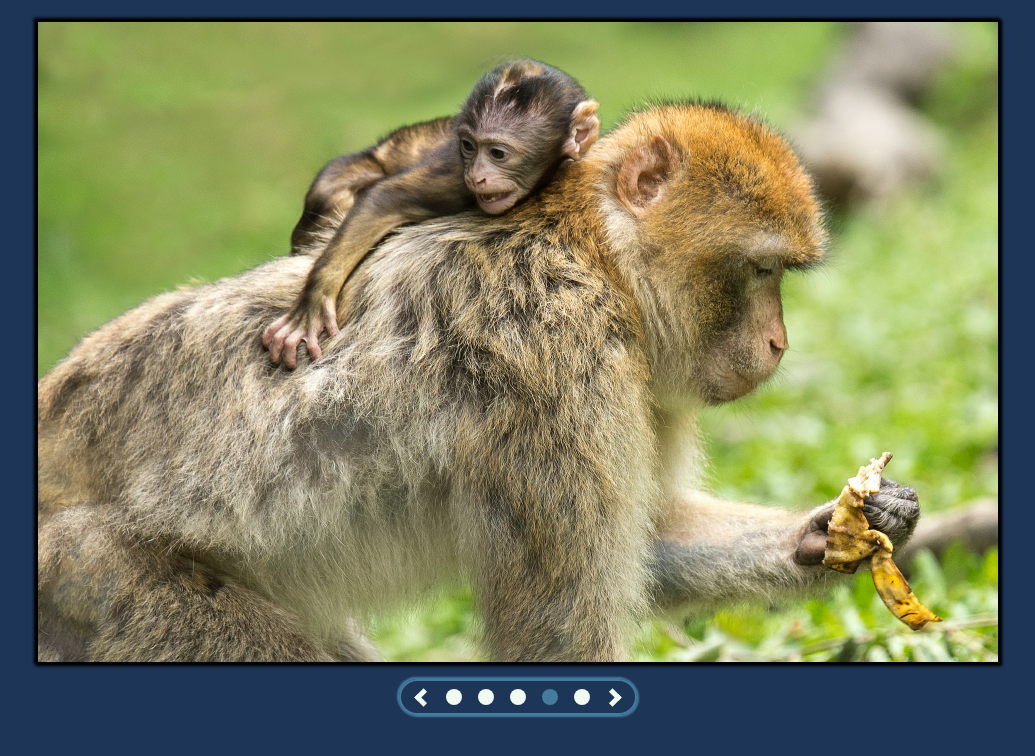
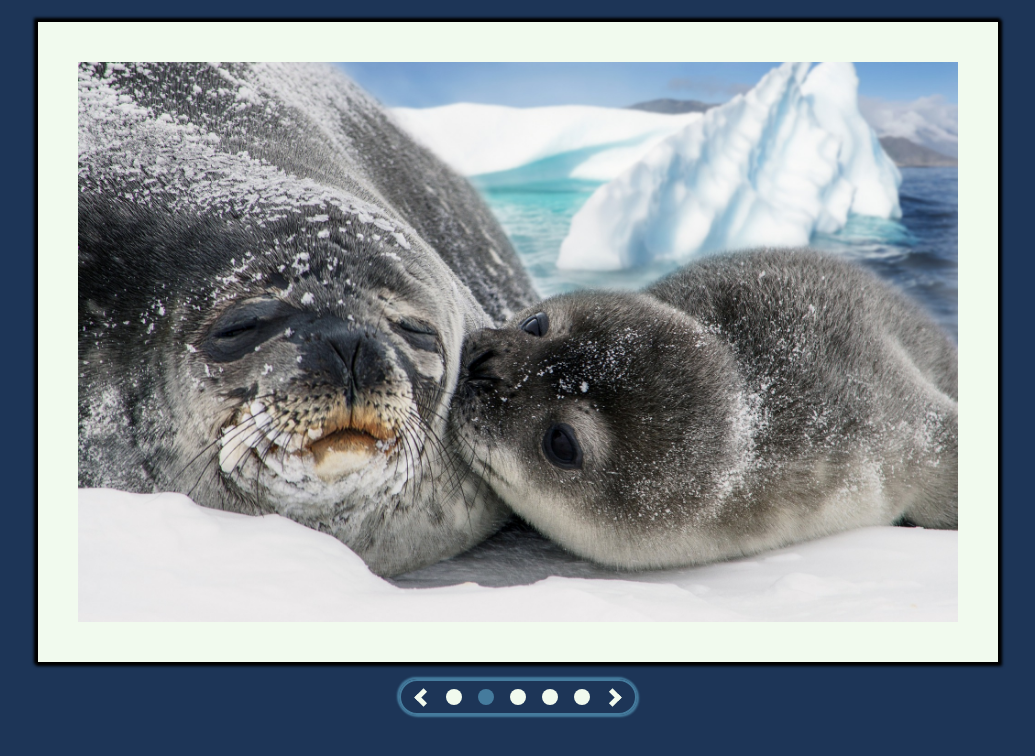
Before and after one commit to bobericksonjr89/image-slider, a website built with webpack: page dist/index.html in a window 1280 px wide. Both pictures are taken after a click on the button 608 px from the left and 779 px from the top of the page. Shown: the part 82-838 px from the top of the page, without its empty margins (122-1157 px from the left). Built offline with nearby package versions, Linux system fonts and the light colour scheme.

Commit message:
slideshow auto scrolls, arrows and dots work

```diff
--- a/src/index.js
+++ b/src/index.js
@@ -0,0 +1,79 @@
+(() => {
+  // DOM Capture
+  const images = document.querySelectorAll(".picture");
+  const dots = document.querySelectorAll(".dot");
+  const leftArrow = document.querySelector(".previous");
+  const rightArrow = document.querySelector(".next");
+
+  // Variables
+  const imageIds = [0, 1, 2, 3, 4];
+  let index = 0;
+  window.index = index;
+
+  // Functions
+
+  function toggleActivePicture(image) {
+    image.classList.toggle("picture--visible");
+  }
+
+  function toggleActiveDot(dot) {
+    dot.classList.toggle("dot--active");
+  }
+
+  function nextImage(imgIndex = index) {
+    index = imgIndex;
+    toggleActivePicture(images[index]);
+    toggleActiveDot(dots[index]);
+
+    index++;
+    if (index === imageIds.length) {
+      index = 0;
+    }
+
+    toggleActivePicture(images[index]);
+    toggleActiveDot(dots[index]);
+  }
+
+  function previousImage(imgIndex) {
+    toggleActivePicture(images[imgIndex]);
+    toggleActiveDot(dots[imgIndex]);
+    index = index - 1;
+    if (index < 0) {
+      index = imageIds.length - 1;
+    }
+    toggleActivePicture(images[index]);
+    toggleActiveDot(dots[index]);
+  }
+
+  let intervalID = setInterval(nextImage, 5000);
+
+  function showSlide() {
+    clearInterval(intervalID);
+
+    const currentSlide = document.querySelector(".picture--visible");
+    const slideIndex = parseInt(this.dataset.id);
+
+    toggleActivePicture(currentSlide);
+    toggleActiveDot(dots[parseInt(currentSlide.dataset.picture)]);
+
+    index = slideIndex;
+
+    toggleActivePicture(images[index]);
+    toggleActiveDot(dots[index]);
+
+    intervalID = setInterval(nextImage, 5000);
+  }
+
+  // Events
+  dots.forEach((dot) => dot.addEventListener("click", showSlide));
+  rightArrow.addEventListener("click", () => {
+    nextImage(index);
+    clearInterval(intervalID);
+    intervalID = setInterval(nextImage, 5000);
+  });
+  leftArrow.addEventListener("click", () => {
+    previousImage(index);
+    clearInterval(intervalID);
+    intervalID = setInterval(nextImage, 5000);
+  });
+})();
```
Also changed, not shown: dist/index.html, dist/main.js, dist/style.css.
